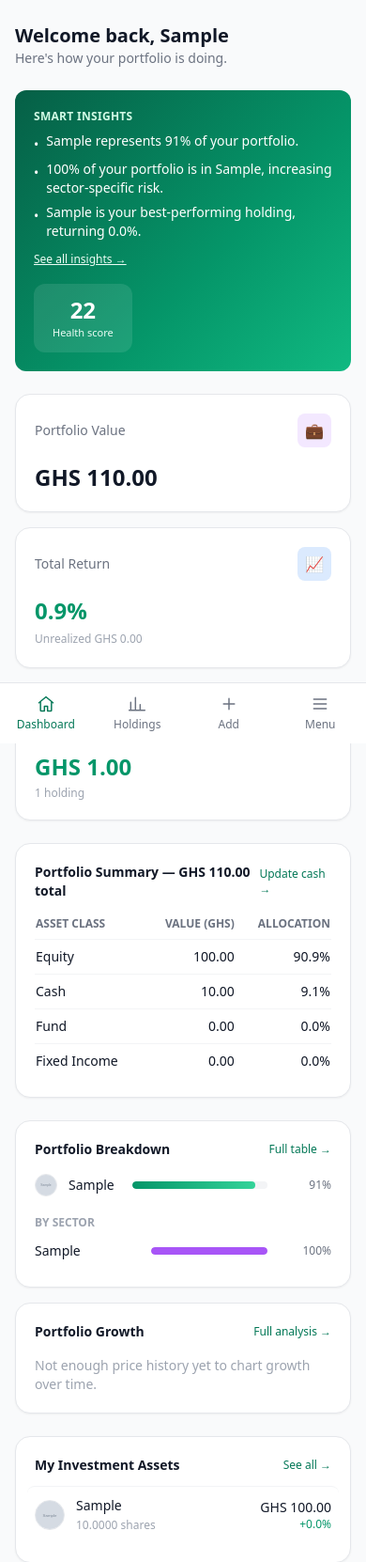
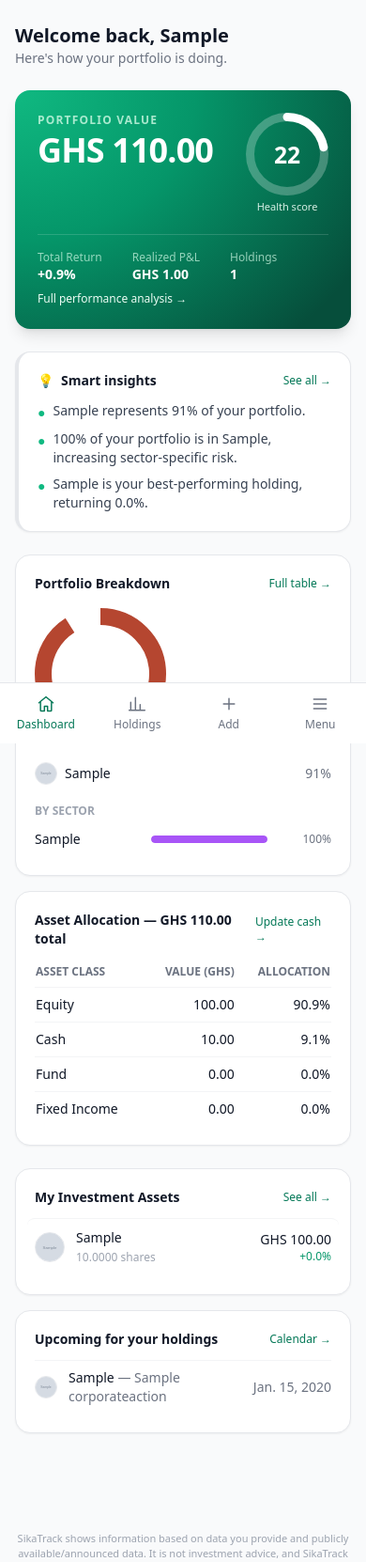
Before and after one commit to oppongntiamoah/asa, a Django app: page / in a window 390 px wide. Shown: the part 53-1715 px from the top of the page at 94% size. Run offline with Django 5.2, Linux system fonts and the light colour scheme; a user stored in the database is signed in; tables that the repository leaves empty hold one stand-in row (values such as "Sample post"); grey boxes marked "Sample" are stand-in pictures; some libraries are stand-ins or nearby versions.

Commit message:
Rework dashboard into a proper hero-led layout
The previous pass (stat cards + a banner + separate charts) still read
as a stack of boxes. Replaces it with a single hero card that carries
the portfolio value, a health-score ring, the growth chart embedded
directly on the gradient, and a compact return/P&L/holdings strip below
it — the numbers that matter most get one strong visual anchor instead
of three same-sized cards.

Portfolio Breakdown becomes a donut chart with a ticker legend, colored
with the exact same deterministic hue used for each instrument's avatar
badge (instruments.services.ticker_hue, now shared instead of duplicated
in the avatar template tag), so a ticker's color stays consistent
between the avatar and the chart. Added svg_donut_chart() and
svg_ring_gauge() alongside the existing svg_line_chart() in
portfolio/charts.py, following the same "plain SVG string, no JS
dependency" pattern already used for the growth chart.

Verified in light/dark mode, mobile width, and with privacy mode on
(money-mask still correctly blurs the hero chart and masks amounts
while leaving percentages and the health score visible).

```diff
--- a/backend/instruments/templatetags/instrument_avatar.py
+++ b/backend/instruments/templatetags/instrument_avatar.py
@@ -14,6 +14,8 @@ loads) would never generate CSS for them.
 """
 from django import template
 
+from instruments.services import ticker_hue
+
 register = template.Library()
 
 _SIZE_CLASSES = {
@@ -22,13 +24,6 @@ _SIZE_CLASSES = {
     "md": "w-10 h-10 text-sm",
     "lg": "w-14 h-14 text-lg",
 }
-
-
-def _hue_for_ticker(ticker: str) -> int:
-    h = 0
-    for ch in ticker:
-        h = (h * 31 + ord(ch)) & 0xFFFFFFFF
-    return h % 360
 
 
 def _initials_for(ticker: str, name: str) -> str:
@@ -44,7 +39,7 @@ def _initials_for(ticker: str, name: str) -> str:
 @register.inclusion_tag("instruments/_avatar.html")
 def instrument_avatar(instrument, size="sm"):
     ticker = getattr(instrument, "ticker", "") or ""
-    hue = _hue_for_ticker(ticker)
+    hue = ticker_hue(ticker)
     return {
         "instrument": instrument,
         "size_classes": _SIZE_CLASSES.get(size, _SIZE_CLASSES["sm"]),
--- a/backend/portfolio/views.py
+++ b/backend/portfolio/views.py
@@ -7,9 +7,10 @@ from django.shortcuts import get_object_or_404, redirect, render
 
 from corporate_actions.models import CorporateAction
 from instruments.models import Instrument
+from instruments.services import ticker_hue
 
 from . import analytics, insights
-from .charts import svg_candle_chart, svg_line_chart
+from .charts import svg_candle_chart, svg_donut_chart, svg_line_chart, svg_ring_gauge
 from .context import get_active_portfolio, set_active_portfolio
 from .forms import CashBalanceForm, PortfolioForm, TransactionForm
 from .models import CashBalance, Holding, Portfolio, Transaction
@@ -95,6 +96,13 @@ def dashboard(request):
 
     risk = insights.concentration_and_health(active_portfolio)
     smart_insights = insights.rule_based_insights(active_portfolio)[:3]
+    health_score = risk["health_score"]
+
+    donut_segments = [
+        {"pct": float(a["pct"]), "color": f'hsl({ticker_hue(a["holding"].instrument.ticker)}, 58%, 45%)'}
+        for a in summary["allocations"][:8]
+        if a["pct"]
+    ]
 
     context = {
         **summary,
@@ -103,10 +111,13 @@ def dashboard(request):
         "sector_allocation": sector_allocation(active_portfolio),
         "winners_losers": winners_losers(active_portfolio, limit=3),
         "chart_svg": svg_line_chart(chart_series),
+        "hero_chart_svg": svg_line_chart(chart_series, height=120, stroke="#ffffff", fill="rgba(255,255,255,0.22)"),
+        "holdings_donut_svg": svg_donut_chart(donut_segments, size=140, thickness=18),
+        "health_ring_svg": svg_ring_gauge(health_score) if health_score is not None else None,
         "upcoming_actions": CorporateAction.objects.filter(
             instrument__holdings__portfolio=active_portfolio
         ).distinct().order_by("event_date")[:5],
-        "health_score": risk["health_score"],
+        "health_score": health_score,
         "smart_insights": smart_insights,
     }
     return render(request, "portfolio/dashboard.html", context)
--- a/backend/templates/portfolio/dashboard.html
+++ b/backend/templates/portfolio/dashboard.html
@@ -41,89 +41,65 @@
 <p class="text-xs text-amber-600 mb-4">Some prices may be a few days old — GSE data updates once daily.</p>
 {% endif %}
 
-{% if smart_insights or health_score is not None %}
-<div class="rounded-xl p-5 mb-6 text-white" style="background: linear-gradient(135deg, #065f46, #059669 60%, #10b981);">
-    <div class="flex items-start justify-between gap-4 flex-wrap">
+<div class="rounded-2xl p-6 mb-6 text-white shadow-lg relative overflow-hidden" style="background: radial-gradient(120% 140% at 0% 0%, #10b981 0%, #059669 45%, #064e3b 100%);">
+    <div class="relative flex items-start justify-between gap-4 flex-wrap mb-5">
         <div class="min-w-0">
-            <p class="text-xs font-semibold uppercase tracking-wide text-emerald-100 mb-2">Smart insights</p>
-            {% if smart_insights %}
-            <ul class="space-y-1.5 text-sm">
-                {% for insight in smart_insights %}
-                <li class="flex items-start gap-2"><span class="mt-1">•</span><span>{{ insight }}</span></li>
-                {% endfor %}
-            </ul>
-            {% else %}
-            <p class="text-sm text-emerald-50">Nothing notable to flag right now — your portfolio looks steady.</p>
+            <p class="text-xs font-semibold uppercase tracking-widest text-emerald-100/80 mb-1">Portfolio Value</p>
+            <p class="text-4xl sm:text-5xl font-bold tracking-tight money-mask">GHS {{ total_value|floatformat:2 }}</p>
+            {% if todays_change.amount is not None %}
+                <p class="text-sm mt-2 inline-flex items-center gap-1 px-2.5 py-1 rounded-full {% if todays_change.amount >= 0 %}bg-white/15 text-emerald-50{% else %}bg-black/20 text-red-100{% endif %}">
+                    <span class="money-mask">{% if todays_change.amount >= 0 %}▲{% else %}▼{% endif %} GHS {{ todays_change.amount|floatformat:2 }}</span>
+                    {% if todays_change.pct is not None %}<span>({{ todays_change.pct|floatformat:2 }}%)</span>{% endif %}
+                    <span class="text-emerald-100/70">today</span>
+                </p>
             {% endif %}
-            <a href="{% url 'portfolio:insights' %}" class="inline-block text-xs font-medium text-emerald-50 underline mt-3">See all insights →</a>
         </div>
-        {% if health_score is not None %}
-        <a href="{% url 'portfolio:risk_health' %}" class="shrink-0 text-center bg-white/10 rounded-xl px-5 py-3 hover:bg-white/20">
-            <p class="text-2xl font-bold">{{ health_score }}</p>
-            <p class="text-[11px] text-emerald-50">Health score</p>
+        {% if health_ring_svg %}
+        <a href="{% url 'portfolio:risk_health' %}" class="shrink-0 text-center group">
+            {{ health_ring_svg|safe }}
+            <p class="text-[11px] text-emerald-50/90 mt-1 group-hover:underline">Health score</p>
         </a>
         {% endif %}
     </div>
-</div>
+
+    {% if hero_chart_svg %}
+    <div class="privacy-blur-chart -mx-1">{{ hero_chart_svg|safe }}</div>
     {% endif %}
 
-<div class="grid gap-4 sm:grid-cols-3 mb-6">
-    <div class="bg-white border border-gray-200 rounded-2xl p-5 shadow-sm hover:shadow-md transition-shadow">
-        <div class="flex items-center justify-between mb-4">
-            <p class="text-sm text-gray-500">Portfolio Value</p>
-            <span class="w-9 h-9 rounded-lg bg-purple-100 flex items-center justify-center">💼</span>
+    <div class="relative flex flex-wrap items-center justify-between gap-y-2 mt-5 pt-4 border-t border-white/15 text-sm">
+        <div class="flex flex-wrap gap-x-8 gap-y-2">
+            <div>
+                <p class="text-emerald-100/70 text-xs">Total Return</p>
+                <p class="font-semibold {% if total_return_pct is not None and total_return_pct < 0 %}text-red-200{% else %}text-white{% endif %}">
+                    {% if total_return_pct is not None %}{% if total_return_pct >= 0 %}+{% endif %}{{ total_return_pct|floatformat:1 }}%{% else %}—{% endif %}
+                </p>
             </div>
-        <p class="text-2xl font-bold money-mask">GHS {{ total_value|floatformat:2 }}</p>
-        {% if todays_change.amount is not None %}
-            <p class="text-xs mt-1 {% if todays_change.amount >= 0 %}text-emerald-600{% else %}text-red-600{% endif %}">
-                <span class="money-mask">{% if todays_change.amount >= 0 %}+{% endif %}GHS {{ todays_change.amount|floatformat:2 }}</span> today
-                {% if todays_change.pct is not None %}({{ todays_change.pct|floatformat:2 }}%){% endif %}
-            </p>
-        {% endif %}
+            <div>
+                <p class="text-emerald-100/70 text-xs">Realized P&L</p>
+                <p class="font-semibold money-mask">GHS {{ total_realized_pnl|floatformat:2 }}</p>
             </div>
-    <div class="bg-white border border-gray-200 rounded-2xl p-5 shadow-sm hover:shadow-md transition-shadow">
-        <div class="flex items-center justify-between mb-4">
-            <p class="text-sm text-gray-500">Total Return</p>
-            <span class="w-9 h-9 rounded-lg bg-blue-100 flex items-center justify-center">📈</span>
+            <div>
+                <p class="text-emerald-100/70 text-xs">Holdings</p>
+                <p class="font-semibold">{{ num_holdings }}</p>
             </div>
-        {% if total_return_pct is not None %}
-            <p class="text-2xl font-bold {% if total_return_pct >= 0 %}text-emerald-600{% else %}text-red-600{% endif %}">{{ total_return_pct|floatformat:1 }}%</p>
-        {% else %}
-            <p class="text-2xl font-bold text-gray-400">—</p>
-        {% endif %}
-        <p class="text-xs text-gray-400 mt-1 money-mask">Unrealized GHS {{ total_unrealized_pnl|floatformat:2 }}</p>
         </div>
-    <div class="bg-white border border-gray-200 rounded-2xl p-5 shadow-sm hover:shadow-md transition-shadow">
-        <div class="flex items-center justify-between mb-4">
-            <p class="text-sm text-gray-500">Realized P&L</p>
-            <span class="w-9 h-9 rounded-lg bg-emerald-100 flex items-center justify-center">💵</span>
-        </div>
-        <p class="text-2xl font-bold money-mask {% if total_realized_pnl >= 0 %}text-emerald-600{% else %}text-red-600{% endif %}">GHS {{ total_realized_pnl|floatformat:2 }}</p>
-        <p class="text-xs text-gray-400 mt-1">{{ num_holdings }} holding{{ num_holdings|pluralize }}</p>
+        <a href="{% url 'portfolio:performance' %}" class="text-xs font-medium text-emerald-50 hover:underline">Full performance analysis →</a>
     </div>
 </div>
 
-<div class="bg-white border border-gray-200 rounded-2xl p-5 mb-6 shadow-sm">
-    <div class="flex justify-between items-center mb-4">
-        <p class="text-sm font-semibold">Portfolio Summary — <span class="money-mask">GHS {{ total_value|floatformat:2 }}</span> total</p>
-        <a href="{% url 'accounts:settings' %}" class="text-xs text-emerald-700">Update cash →</a>
+{% if smart_insights %}
+<div class="bg-white border-l-4 border-emerald-500 border-y border-r border-gray-200 rounded-2xl p-5 mb-6 shadow-sm">
+    <div class="flex items-center justify-between mb-3">
+        <p class="text-sm font-semibold flex items-center gap-2"><span>💡</span> Smart insights</p>
+        <a href="{% url 'portfolio:insights' %}" class="text-xs text-emerald-700">See all →</a>
     </div>
-    <table class="w-full text-sm">
-        <thead><tr class="text-left text-xs text-gray-500 uppercase"><th class="pb-2">Asset Class</th><th class="pb-2 text-right">Value (GHS)</th><th class="pb-2 text-right">Allocation</th></tr></thead>
-        <tbody>
-            {% for row in asset_class_allocation.rows %}
-            <tr class="border-t border-gray-100">
-                <td class="py-2">{{ row.label }}</td>
-                <td class="py-2 text-right"><span class="money-mask">{{ row.value|floatformat:2 }}</span></td>
-                <td class="py-2 text-right">{{ row.pct|floatformat:1 }}%</td>
-            </tr>
+    <ul class="space-y-2 text-sm text-gray-700">
+        {% for insight in smart_insights %}
+        <li class="flex items-start gap-2"><span class="text-emerald-500 mt-0.5">●</span><span>{{ insight }}</span></li>
         {% endfor %}
-        </tbody>
-    </table>
-    {% if asset_class_allocation.has_unpriced %}
-        <p class="text-xs text-amber-600 mt-3">Some holdings don't have a price yet, so they're excluded from these totals.</p>
+    </ul>
+</div>
 {% endif %}
-</div>
 
 <div class="grid gap-4 lg:grid-cols-2 mb-6">
     <div class="bg-white border border-gray-200 rounded-2xl p-5 shadow-sm">
@@ -131,16 +107,22 @@
             <p class="text-sm font-semibold">Portfolio Breakdown</p>
             <a href="{% url 'portfolio:holdings' %}" class="text-xs text-emerald-700">Full table →</a>
         </div>
-        {% for alloc in allocations %}
-            <div class="flex items-center gap-3 mb-2.5">
+        {% if holdings_donut_svg %}
+        <div class="flex items-center gap-6 flex-wrap">
+            <div class="shrink-0">{{ holdings_donut_svg|safe }}</div>
+            <div class="flex-1 min-w-[160px] space-y-2">
+                {% for alloc in allocations|slice:":8" %}
+                <div class="flex items-center gap-2 text-sm">
                     {% instrument_avatar alloc.holding.instrument "xs" %}
-                <div class="w-14 text-sm font-medium truncate">{{ alloc.holding.instrument.ticker }}</div>
-                <div class="flex-1 bg-gray-100 rounded-full h-2 overflow-hidden">
-                    <div class="h-2 rounded-full" style="width: {{ alloc.pct|floatformat:0 }}%; background: linear-gradient(90deg, #059669, #34d399);"></div>
-                </div>
-                <div class="w-14 text-right text-xs text-gray-500">{{ alloc.pct|floatformat:0 }}%</div>
+                    <span class="font-medium flex-1 truncate">{{ alloc.holding.instrument.ticker }}</span>
+                    <span class="text-gray-500">{{ alloc.pct|floatformat:0 }}%</span>
                 </div>
                 {% endfor %}
+            </div>
+        </div>
+        {% else %}
+        <p class="text-sm text-gray-400">No priced holdings to break down yet.</p>
+        {% endif %}
 
         {% if sector_allocation %}
         <p class="text-xs font-semibold text-gray-400 uppercase mt-5 mb-3">By sector</p>
@@ -158,13 +140,23 @@
 
     <div class="bg-white border border-gray-200 rounded-2xl p-5 shadow-sm">
         <div class="flex justify-between items-center mb-4">
-            <p class="text-sm font-semibold">Portfolio Growth</p>
-            <a href="{% url 'portfolio:performance' %}" class="text-xs text-emerald-700">Full analysis →</a>
+            <p class="text-sm font-semibold">Asset Allocation — <span class="money-mask">GHS {{ total_value|floatformat:2 }}</span> total</p>
+            <a href="{% url 'accounts:settings' %}" class="text-xs text-emerald-700">Update cash →</a>
         </div>
-        {% if chart_svg %}
-            <div class="privacy-blur-chart">{{ chart_svg|safe }}</div>
-        {% else %}
-            <p class="text-sm text-gray-400">Not enough price history yet to chart growth over time.</p>
+        <table class="w-full text-sm">
+            <thead><tr class="text-left text-xs text-gray-500 uppercase"><th class="pb-2">Asset Class</th><th class="pb-2 text-right">Value (GHS)</th><th class="pb-2 text-right">Allocation</th></tr></thead>
+            <tbody>
+                {% for row in asset_class_allocation.rows %}
+                <tr class="border-t border-gray-100">
+                    <td class="py-2">{{ row.label }}</td>
+                    <td class="py-2 text-right"><span class="money-mask">{{ row.value|floatformat:2 }}</span></td>
+                    <td class="py-2 text-right">{{ row.pct|floatformat:1 }}%</td>
+                </tr>
+                {% endfor %}
+            </tbody>
+        </table>
+        {% if asset_class_allocation.has_unpriced %}
+            <p class="text-xs text-amber-600 mt-3">Some holdings don't have a price yet, so they're excluded from these totals.</p>
         {% endif %}
     </div>
 </div>
```
Also changed, not shown: backend/instruments/services.py (+11 -0 lines), backend/portfolio/charts.py (+53 -0 lines). Lines whose indentation alone changed are shown as unchanged.
